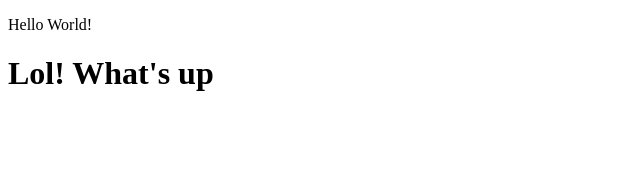
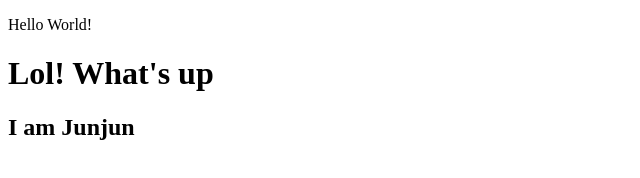
Before and after one commit to Jubair-Ahmed-Junjun/a-z, a plain HTML site: page index.html in a window 1280 px wide. Shown: the whole page, without its empty margins (0-640 px from the left). Drawn offline with Linux system fonts and the light colour scheme.

Commit message:
new material add

```diff
--- a/index.html
+++ b/index.html
@@ -9,5 +9,6 @@
 <body>
           <p>Hello World!</p>
           <h1>Lol! What's up</h1>
+          <h2>I am Junjun</h2>
 </body>
 </html>
```
